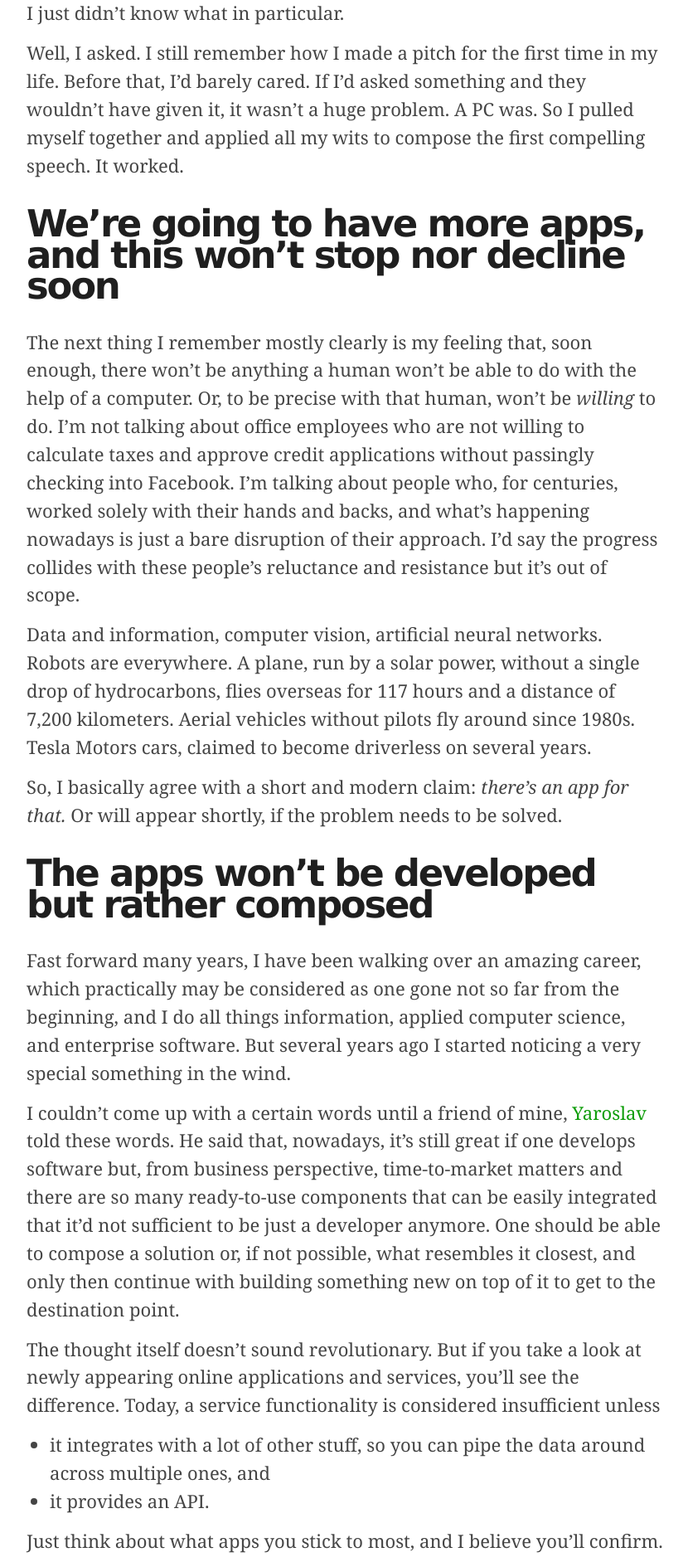
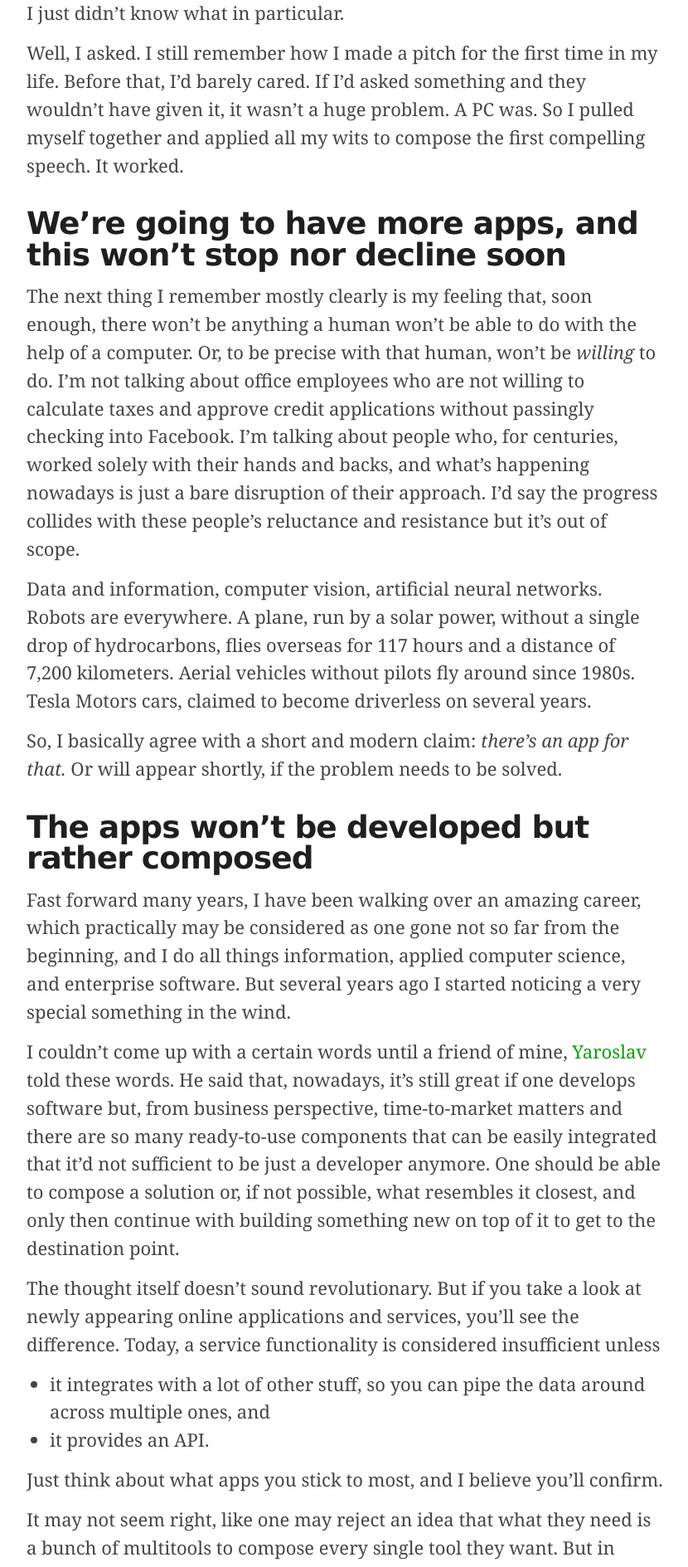
Before and after one commit to taxigy/taxigy.github.io, a Jekyll site: the page built from _posts/2015-07-24-everything-is-an-app.markdown, in a window 1280 px wide. Shown: the part 492-2381 px from the top of the page at 83% size, without its empty margins (224-1054 px from the left). Built offline with Jekyll 4.4.1, drawn with Linux system fonts in a browser that asks for light colours; nearby versions of some CDN libraries; Markdown is read by kramdown in place of the engine named in the settings.

```diff
--- a/_posts/2015-07-24-everything-is-an-app.markdown
+++ b/_posts/2015-07-24-everything-is-an-app.markdown
@@ -11,7 +11,7 @@ My first impulse was — guess what — to ask parents to buy me a computer. I d
 
 Well, I asked. I still remember how I made a pitch for the first time in my life. Before that, I'd barely cared. If I'd asked something and they wouldn't have given it, it wasn't a huge problem. A PC was. So I pulled myself together and applied all my wits to compose the first compelling speech. It worked.
 
-# We're going to have more apps, and this won't stop nor decline soon
+## We're going to have more apps, and this won't stop nor decline soon
 
 The next thing I remember mostly clearly is my feeling that, soon enough, there won't be anything a human won't be able to do with the help of a computer. Or, to be precise with that human, won't be *willing* to do. I'm not talking about office employees who are not willing to calculate taxes and approve credit applications without passingly checking into Facebook. I'm talking about people who, for centuries, worked solely with their hands and backs, and what's happening nowadays is just a bare disruption of their approach. I'd say the progress collides with these people's reluctance and resistance but it's out of scope.
 
@@ -19,7 +19,7 @@ Data and information, computer vision, artificial neural networks. Robots are ev
 
 So, I basically agree with a short and modern claim: *there's an app for that.* Or will appear shortly, if the problem needs to be solved.
 
-# The apps won't be developed but rather composed
+## The apps won't be developed but rather composed
 
 Fast forward many years, I have been walking over an amazing career, which practically may be considered as one gone not so far from the beginning, and I do all things information, applied computer science, and enterprise software. But several years ago I started noticing a very special something in the wind.
 
@@ -34,7 +34,7 @@ Just think about what apps you stick to most, and I believe you'll confirm.
 
 It may not seem right, like one may reject an idea that what they need is a bunch of multitools to compose every single tool they want. But in software world, this method seems to work and not quite surely beaten by any other approach or concept.
 
-# Apps need physical representation to become even more helpful
+## Apps need physical representation to become even more helpful
 
 I once scrolled over 9gag and saw a picture of a Samsung Note smartphone attached to a long handle so the result was a form of a shovel. Well, the idea is true, but how it was expressed isn't.
 
@@ -44,13 +44,13 @@ Engineering of physical things is tough and expensive (opposed to apps, however
 
 But we'll still need apps, of course. And those still will be able to be composed rather than developed from scratch. And it's amazing.
 
-# So, what's the conclusion?
+## So, what's the conclusion?
 
 The whole model "find a problem, make an app, boom! problem solved" is too simplistic. Humanity has proved to love simplifications over complex things (except, maybe, ancient Chinese philosophers), and this thing hardly changes. So I believe there's a lot behind that I just cannot see. But in general, and for deterministic problems it's applicable. And, for example, growing a field of wheat is a quite deterministic problem.
 
 So, applying a simple model, one could claim that almost everything can be reduced to an app. Not entirely everything, of course, but considerable majority of problems.
 
-# A piece of advice (for my younger self)
+## A piece of advice (for my younger self)
 
 I don't think big often. This is not bad. And I certainly wouldn't give an advice to anyone to think big, rather than to think *bigger.* Just a level or two higher than normal would be fine. It's safe for one's brain and it's precisely what other big-thinking-people around expect.
 
--- a/_posts/2015-08-11-programming-breadth-vs-depth.markdown
+++ b/_posts/2015-08-11-programming-breadth-vs-depth.markdown
@@ -4,6 +4,8 @@ title: "Programming languages: breadth vs depth"
 date: 2015-08-11
 crossposted: svbtle
 ---
+
+In a role-playing game, the player faces a choice: should the character develop more skills or deeper skills? Skill points are always limited. In learning, it's the same. You always have less resources than it's desirable and sometimes even necessary to finish all the tasks perfectly. So, in an oversimplificated model, there are two alternatives: go broad or go deep.
 
 # Coding challenges and contests: breadth
 There are various coding challenges out there. I'd reduce them into two major categories: "solve it fast" and "pretend it's a product".
```
Also changed, not shown: _posts/2015-07-28-how-i-acquired-programming-skills.markdown (+4 -4 lines), _posts/2015-08-08-etsy-test.md (deleted, +0 -8 lines).
